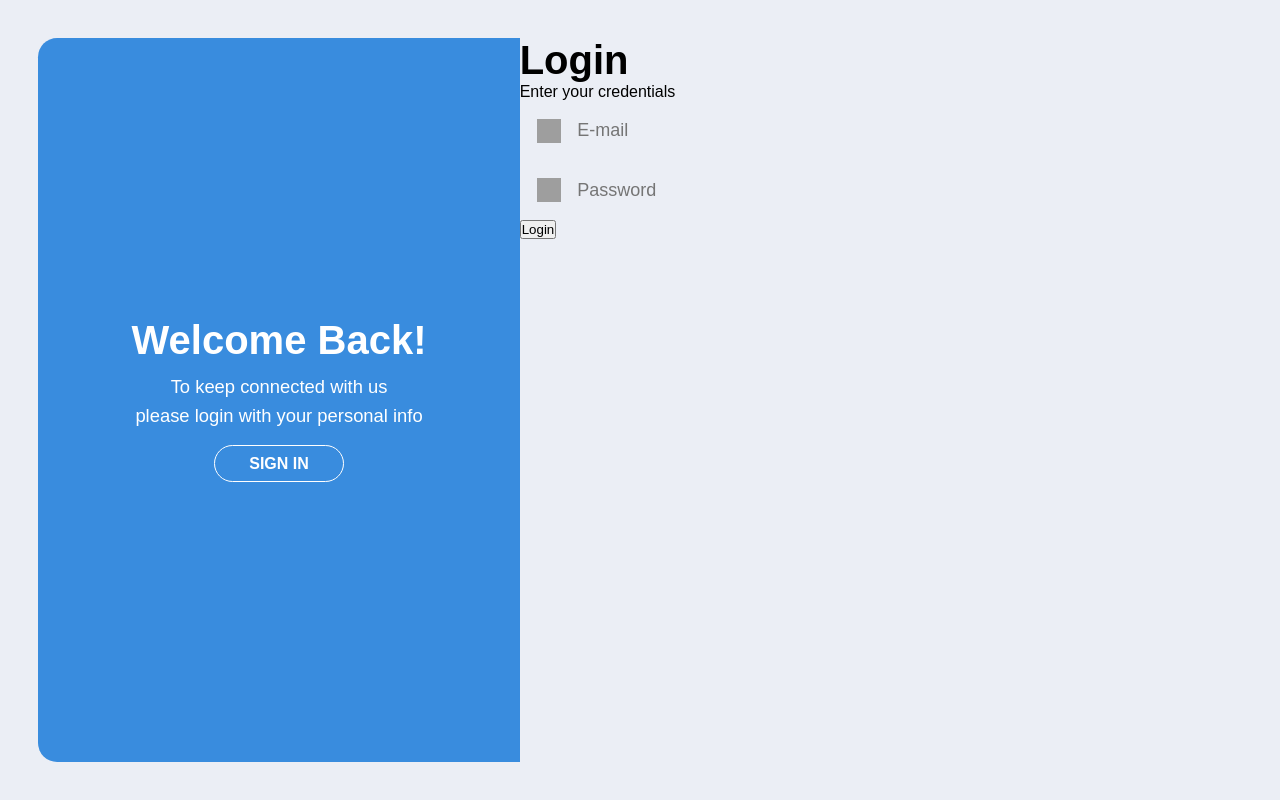
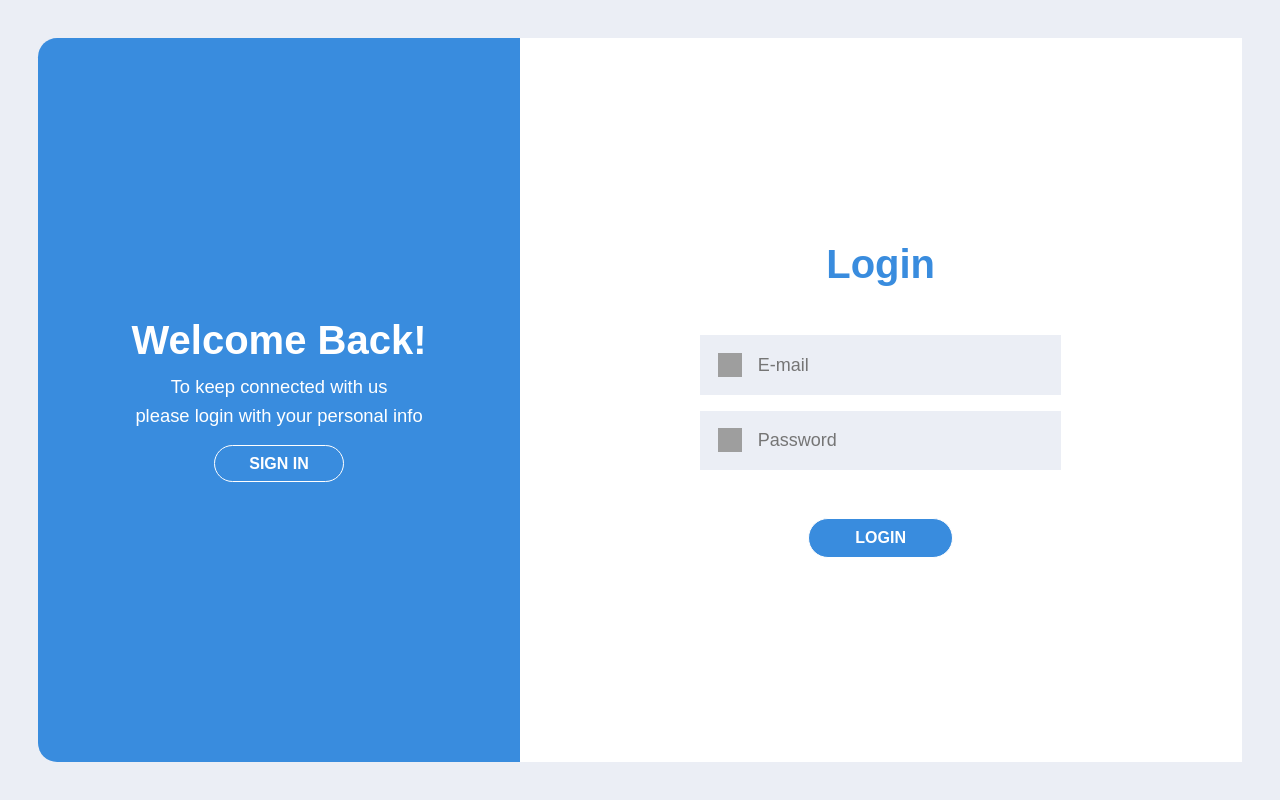
Before and after one commit to CarlosVinicios99/Task-Manager, a React (Vite) app in the folder front-end/gerenciador-de-tarefas-web/: page /welcome in a window 1280 px wide. Both pictures are taken after a click on the button "SIGN IN". Built offline with nearby package versions, Linux system fonts and the light colour scheme; grey boxes are pictures that could not be loaded.

Commit message:
feature: criando estilos do componente de login

```diff
--- a/front-end/gerenciador-de-tarefas-web/src/components/welcome/Login.css
+++ b/front-end/gerenciador-de-tarefas-web/src/components/welcome/Login.css
@@ -0,0 +1,46 @@
+.login-content {
+    background-color: white;
+    width: 60%;
+    display: flex;
+    flex-direction: column;
+    justify-content: center;
+    align-items: center;
+    gap: 3rem;
+}
+
+.title {
+    font-size: 2.5rem;
+    font-weight: bolder;
+    color: var(--primary-color);
+}
+
+.login-content p {
+    color: var(--primary-color);
+    font-size: 1.15rem;
+    font-weight: 300;
+}
+
+.form-login-content {
+    width: 50%;
+    display: flex;
+    flex-direction: column;
+    gap: 1rem;
+}
+
+.button-login {
+    border-radius: 1.5rem;
+    background-color: var(--primary-color);
+    color: white;
+    font-weight: 600;
+    font-size: 1rem;
+    border: 1px solid white;
+    height: 5.5%;
+    width: 20%;
+    cursor: pointer;
+}
+
+.button-login:hover {
+    background-color: #2865a2dc;
+    transition: 0.5s;
+    border: 1px solid #b5f8ffdc;
+ }
--- a/front-end/gerenciador-de-tarefas-web/src/components/welcome/Login.tsx
+++ b/front-end/gerenciador-de-tarefas-web/src/components/welcome/Login.tsx
@@ -1,14 +1,17 @@
 import InputForms from "../ui/InputForms"
+
+import "./Login.css"
 
 const Login = () => {
 
   return (
     <div className="login-content">
-        <h1>Login</h1>
-        <p>Enter your credentials</p>
-        <InputForms key={4} src={import.meta.env.VITE_ICON_EMAIL} placeholder="E-mail" type="text"/>
-        <InputForms key={5} src={import.meta.env.VITE_ICON_PASSWORD} placeholder="Password" type="password"/>
-        <button>Login</button>
+        <h1 className="title">Login</h1>
+        <form className="form-login-content">
+            <InputForms key={4} src={import.meta.env.VITE_ICON_EMAIL} placeholder="E-mail" type="text"/>
+            <InputForms key={5} src={import.meta.env.VITE_ICON_PASSWORD} placeholder="Password" type="password"/>
+        </form>
+        <button className="button-login">LOGIN</button>
     </div>
   )
 
--- a/front-end/gerenciador-de-tarefas-web/src/components/welcome/Signup.css
+++ b/front-end/gerenciador-de-tarefas-web/src/components/welcome/Signup.css
@@ -29,7 +29,14 @@
     color: white;
     font-weight: 600;
     font-size: 1rem;
-    border: none;
+    border: 1px solid white;
     height: 5.5%;
     width: 20%;
+    cursor: pointer;
 }
+
+.button-signup:hover {
+    background-color: #2865a2dc;
+    transition: 0.5s;
+    border: 1px solid #b5f8ffdc;
+}
```
